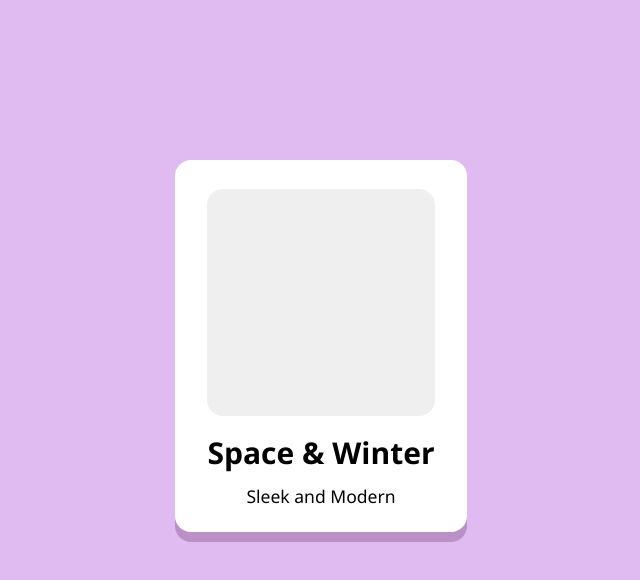
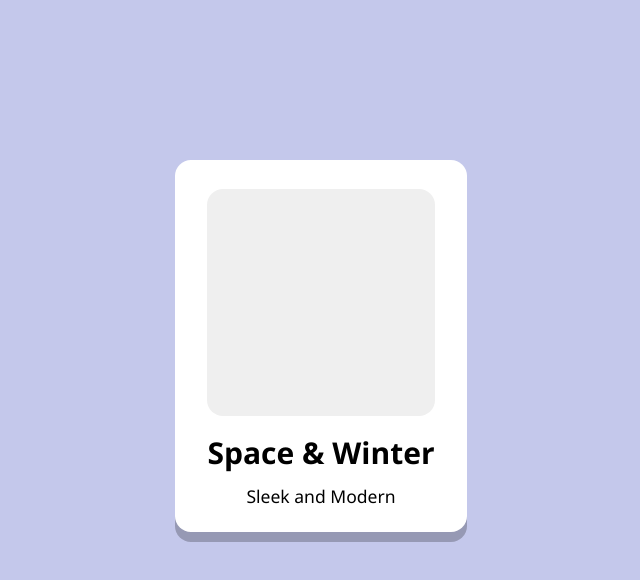
Before and after one commit to srpthemangoeater/colored-box, a Vue app: page / in a window 1280 px wide. Shown: the top 580 px of the page, without its empty margins (319-959 px from the left). Built offline with nearby package versions, Linux system fonts and the light colour scheme.

Commit message:
fix/ missing red outline

```diff
--- a/src/App.vue
+++ b/src/App.vue
@@ -33,7 +33,8 @@ onUnmounted(() => {
 <template>
   <div class="page-container">
     <div class="box">
-      <button class="colored-box" :style="{ backgroundColor: selectedColor }" @click.stop="toggleColorSelect"></button>
+      <button class="colored-box" :class="{ 'red-outline': showColorSelect }"
+        :style="{ backgroundColor: selectedColor }" @click="toggleColorSelect"></button>
       <h1>Space & Winter</h1>
       <h3>Sleek and Modern</h3>
     </div>
@@ -60,7 +61,7 @@ onUnmounted(() => {
 
 .box {
   background: #FFFFFF;
-  box-shadow: 0px 10px 0px #42093d3c;
+  box-shadow: 0px 10px 0px #0000003c;
   border-radius: 1rem;
   color: black !important;
   display: flex;
@@ -82,7 +83,11 @@ onUnmounted(() => {
   margin: 10px;
 }
 
-.colored-box:focus {
+.color-list .colored-box:focus {
+  outline: red 2px solid;
+}
+
+.red-outline {
   outline: red 2px solid;
 }
 
--- a/src/assets/main.css
+++ b/src/assets/main.css
@@ -3,7 +3,7 @@
 @import './base.css';
 
 body {
-  background: #dfbbf1;
+  background: #c4c8eb;
 
   display: flex;
   flex-direction: column;
```
